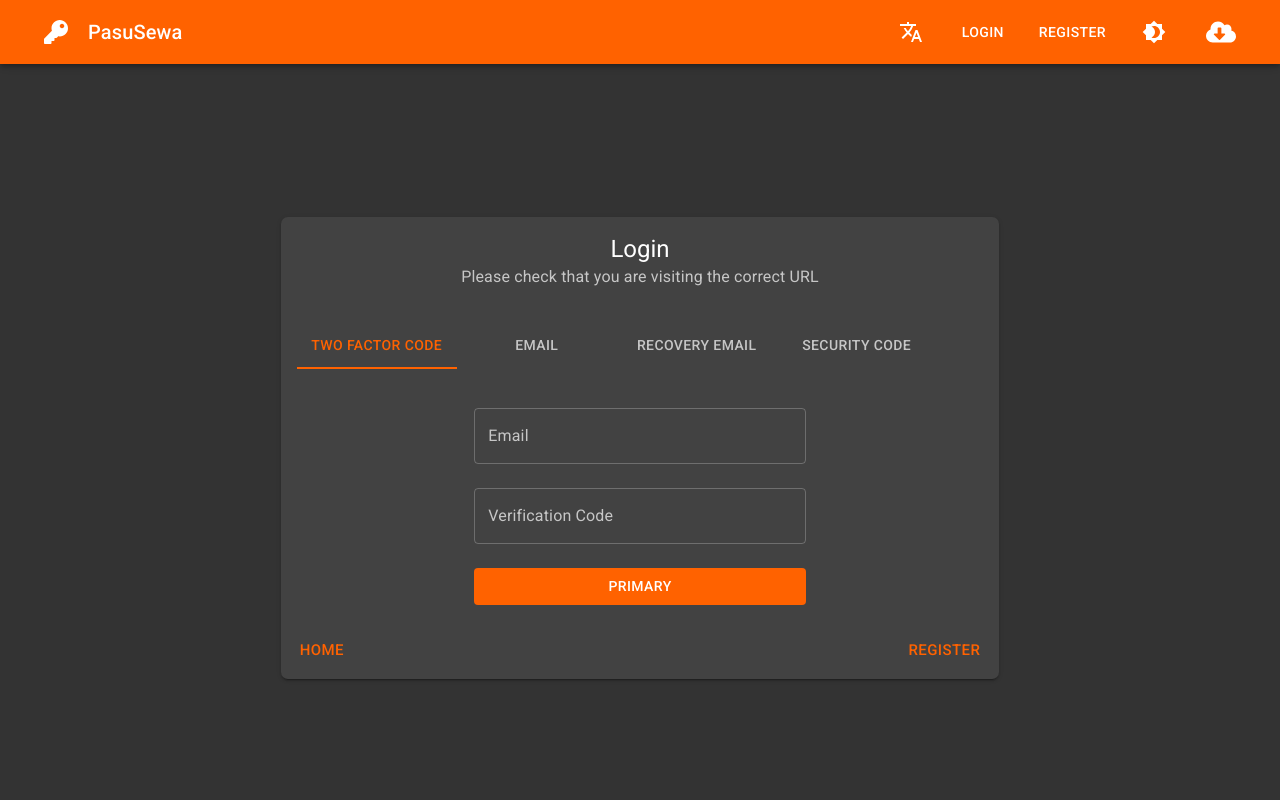
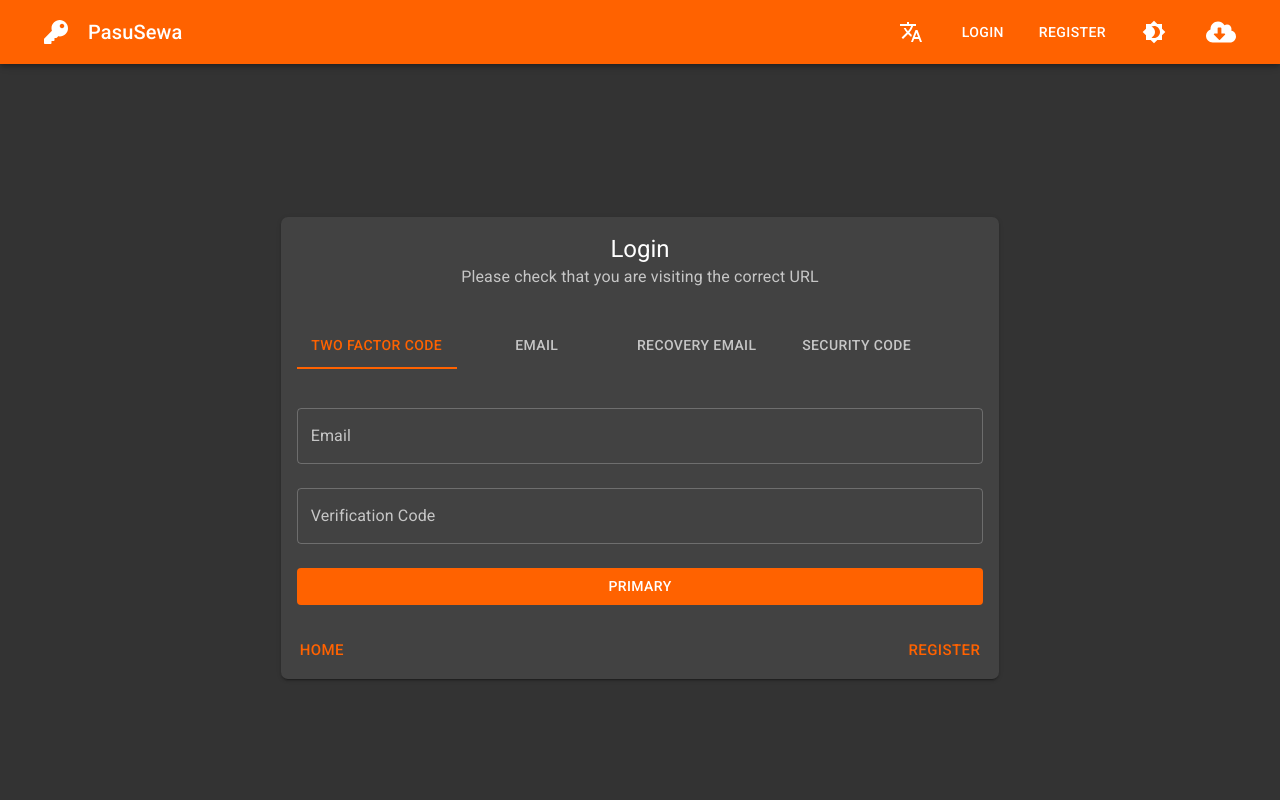
Before and after one commit to TheMrCorvy/Desktop-Frontend, a React (Create React App) app: page /login in a window 1280 px wide. Shown: the top 800 px of the page. Built offline with nearby package versions, Linux system fonts and the light colour scheme.

Commit message:
finished adding the components to the login page

```diff
--- a/src/pages/Login/index.tsx
+++ b/src/pages/Login/index.tsx
@@ -132,7 +132,7 @@ const Login: FC = () => {
 							}}
 						/>
 						<CardContent style={{ display: "flex", justifyContent: "center" }}>
-							<Grid container spacing={3} justify="center">
+							<Grid container spacing={3} justify="space-around">
 								<Grid item xs={12}>
 									<Tabs
 										value={tab}
@@ -149,7 +149,7 @@ const Login: FC = () => {
 										<Tab label={translate("login_options", lng, 3)} />
 									</Tabs>
 								</Grid>
-								<Grid item xs={12} sm={6}>
+								<Grid item xs={12}>
 									{showOptions(tab)}
 								</Grid>
 							</Grid>
```
